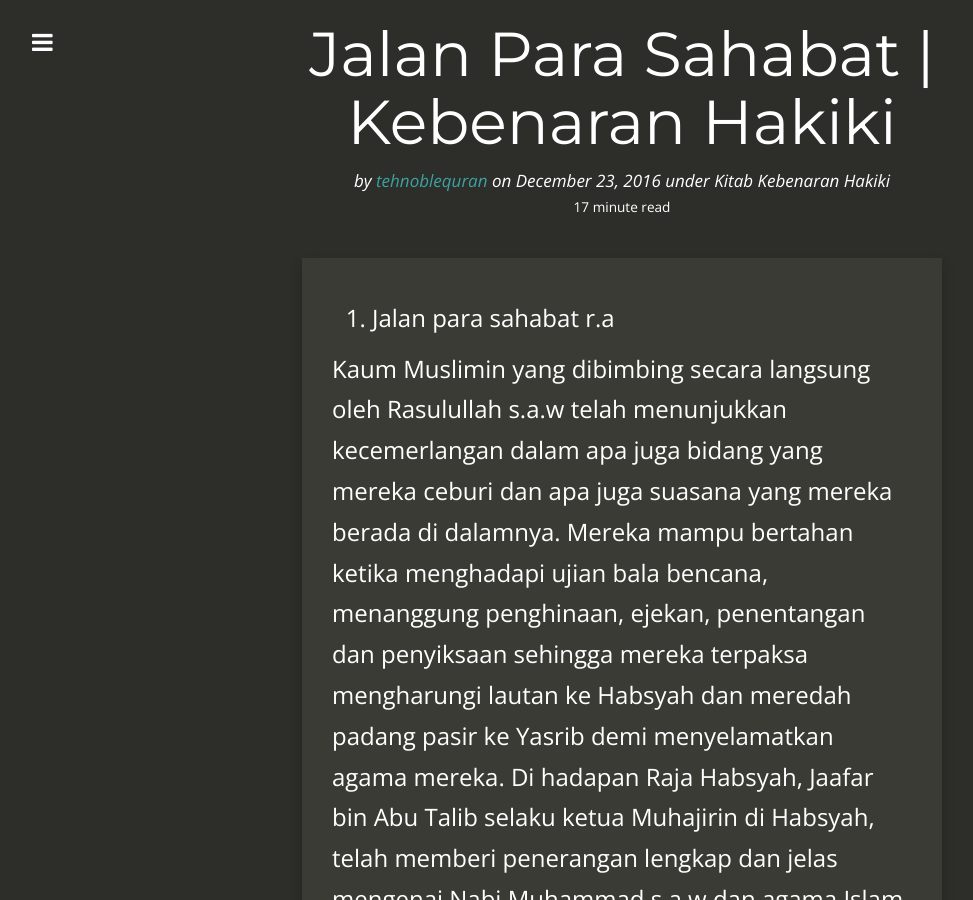
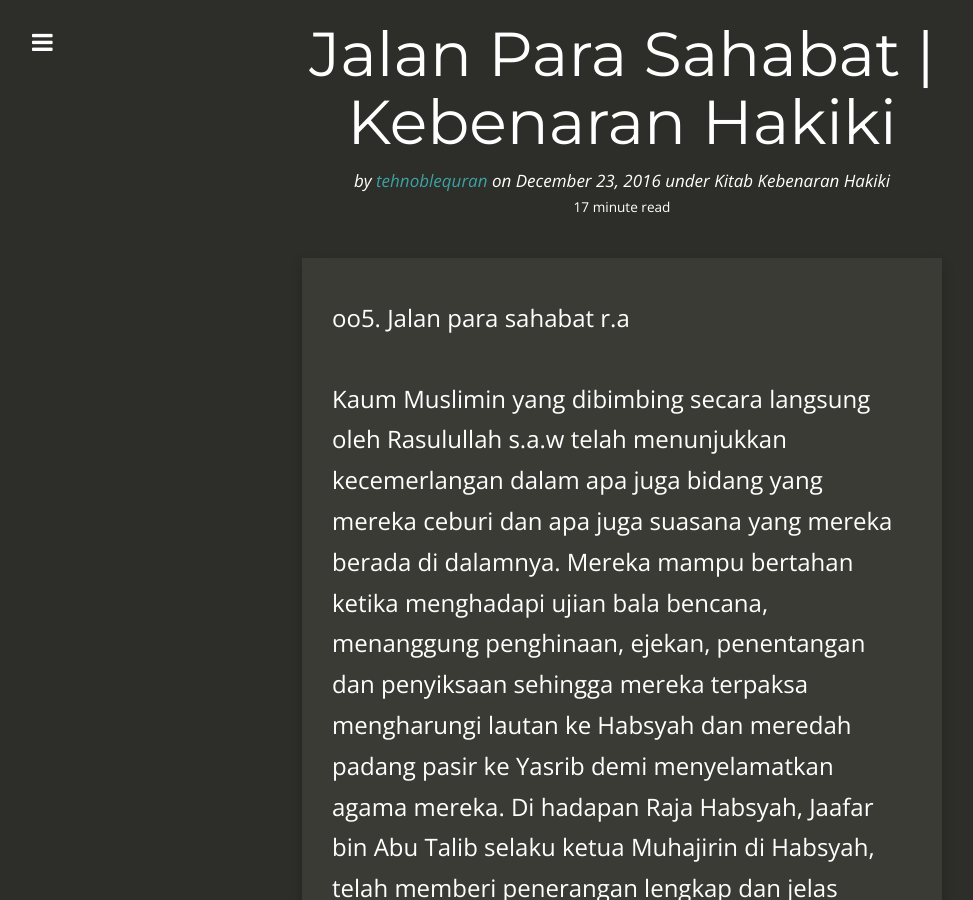
Before and after one commit to kedamaian/swsyafiq, a Jekyll site: the page built from _posts/2016-12-23-jalan-para-sahabat-kebenaran-hakiki.md, in a window 1280 px wide and 900 px high. Shown: the whole window, without its empty margins (18-991 px from the left). Built offline with Jekyll 4.4.1, drawn with Linux system fonts in a browser that asks for light colours; nearby versions of some CDN libraries; comment, search, counter and statistics services are not loaded.

Commit message:
Updated 2016-12-23-jalan-para-sahabat-kebenaran-hakiki.md

```diff
--- a/_posts/2016-12-23-jalan-para-sahabat-kebenaran-hakiki.md
+++ b/_posts/2016-12-23-jalan-para-sahabat-kebenaran-hakiki.md
@@ -6,7 +6,7 @@ title: Jalan Para Sahabat | Kebenaran Hakiki
 categories:
   - Kitab Kebenaran Hakiki
 ---
-05. Jalan para sahabat r.a
+oo5. Jalan para sahabat r.a
 
 Kaum Muslimin yang dibimbing secara langsung oleh Rasulullah s.a.w telah menunjukkan kecemerlangan dalam apa juga bidang yang mereka ceburi dan apa juga suasana yang mereka berada di dalamnya. Mereka mampu bertahan ketika menghadapi ujian bala bencana, menanggung penghinaan, ejekan, penentangan dan penyiksaan sehingga mereka terpaksa mengharungi lautan ke Habsyah dan meredah padang pasir ke Yasrib demi menyelamatkan agama mereka. Di hadapan Raja Habsyah, Jaafar bin Abu Talib selaku ketua Muhajirin di Habsyah, telah memberi penerangan lengkap dan jelas mengenai Nabi Muhammad s.a.w dan agama Islam, mematahkan hujah wakil pihak Quraisy yang menuntut agar kaum Muslimin dihantar pulang ke Makkah. Jelas sekali para sahabat Rasulullah s.a.w bukan sahaja memiliki ketahanan jiwa menanggung kesusahan malah mereka juga memiliki kecerdasan akal fikiran. Mereka adalah duta-duta Rasulullah s.a.w, menterjemahkan sifat-sifat baginda s.a.w iaitu benar, amanah, menyampaikan dan bijaksana. Mereka boleh berdiri di hadapan sesiapa sahaja bagi menyampaikan kebenaran secara bijaksana. Apa yang terbit dari mereka adalah bakat-bakat dan sifat-sifat Roh Islam yang tulen yang memenuhi seluruh rongga tubuh mereka dan setiap ruang hati mereka. Ketulenan Roh Islam yang mengendalikan kehidupan mereka menyebabkan mereka Islam pada perkataan, Islam pada perbuatan dan Islam pada amalan hati.
 
```
